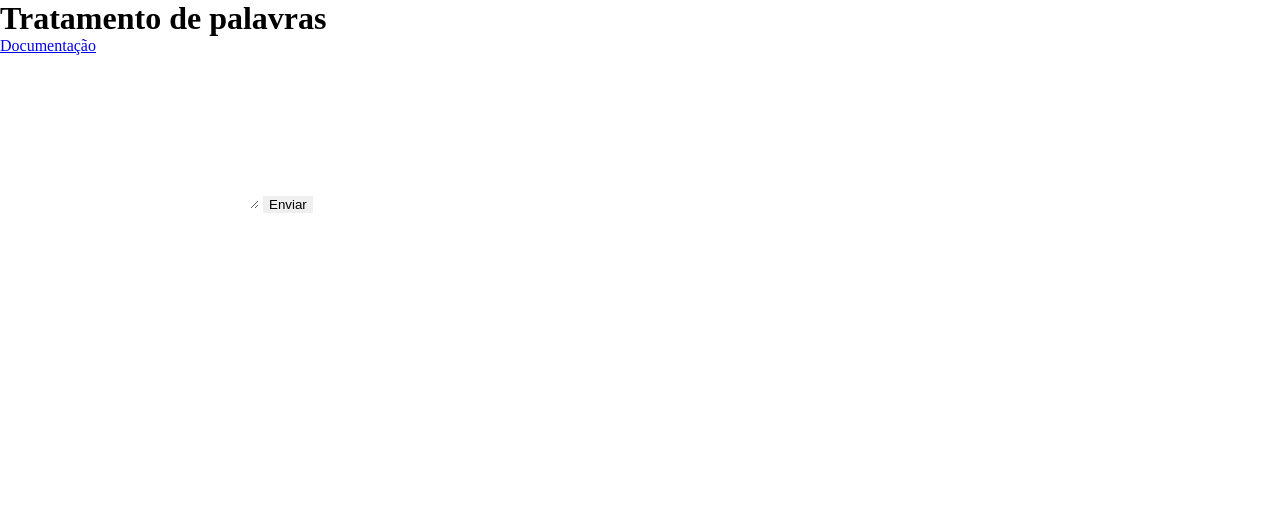
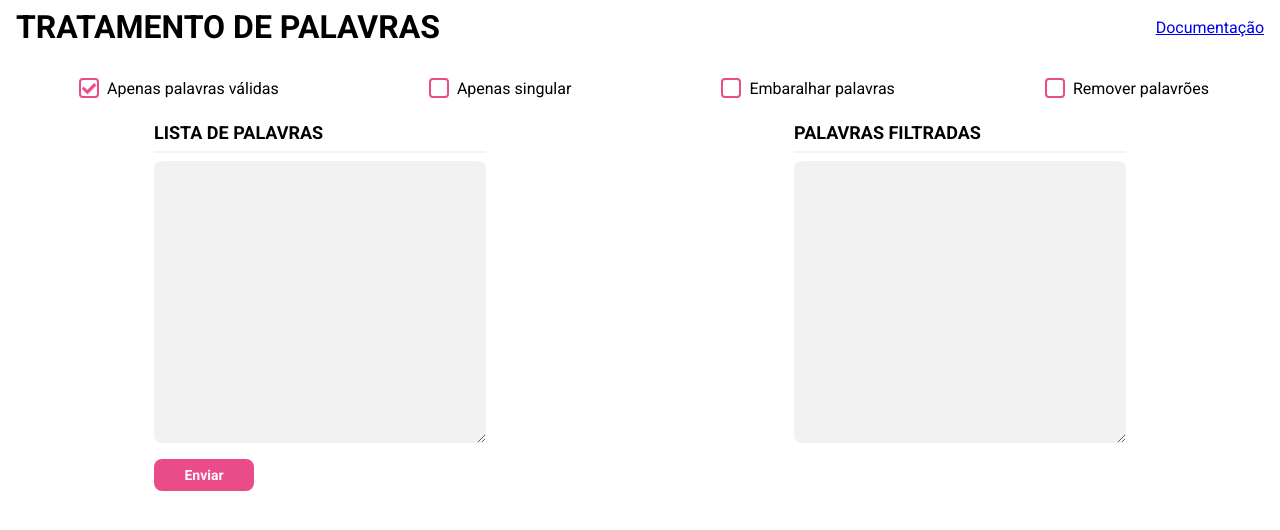
Before and after one commit to Renato-Nakamura/tratamento-de-palavras-API, a website: page front/index.html in a window 1280 px wide. Both pictures are taken after a click on the button "Enviar". Drawn offline with Linux system fonts and the light colour scheme; no server answers.

Commit message:
style and filters

```diff
--- a/front/index.html
+++ b/front/index.html
@@ -11,13 +11,41 @@
 
 <body>
     <header>
-        <h1>Tratamento de palavras</h1>
+        <h1>TRATAMENTO DE PALAVRAS</h1>
         <a href="/doc">Documentação</a>
     </header>
+    <div class="options">
+        <label>
+            <input id="onlyValidWords" type="checkbox" name="c-group" checked>
+            <span class="label-text">Apenas palavras válidas</span>
+        </label>
+        <label>
+            <input id="onlySingular" type="checkbox" name="c-group">
+            <span class="label-text">Apenas singular</span>
+        </label>
+        <label>
+            <input id="random" type="checkbox" name="c-group">
+            <span class="label-text">Embaralhar palavras</span>
+        </label>
+        <label>
+            <input id="removeBadWords" type="checkbox" name="c-group">
+            <span class="label-text">Remover palavrões</span>
+        </label>
+    </div>
+
     <main>
+        <div class="textareas">
+            <h2>LISTA DE PALAVRAS</h2>
+            <div class="linha"></div>
             <textarea name="words" id="words" cols="30" rows="10"></textarea>
             <button onclick="verificar()">Enviar</button>
-            <p id="resposta"></p>
+        </div>
+        <div class="textareas">
+            <h2>PALAVRAS FILTRADAS</h2>
+            <div class="linha"></div>
+
+            <textarea id="resposta"></textarea>
+        </div>
     </main>
     <script src="./script.js"></script>
 </body>
--- a/front/script.js
+++ b/front/script.js
@@ -1,12 +1,20 @@
 const verificar = () => {
   let words = document.querySelector("#words").value;
   const resposta = document.querySelector("#resposta");
+  const onlyValidWords = document.querySelector("#onlyValidWords").checked;
+  const onlySingular = document.querySelector("#onlySingular").checked;
+  const random = document.querySelector("#random").checked;
+  const removeBadWords = document.querySelector("#removeBadWords").checked;
   words = words.split(",");
   let body = {
-    random: true,
+    filters: {
+      onlyValidWords: onlyValidWords,
+      onlySingular: onlySingular,
+      random: random,
+      removeBadWords: removeBadWords,
+    },
     words: words,
   };
-  console.log(words);
   fetch("/verificar", {
     method: "POST",
     headers: {
--- a/front/style.css
+++ b/front/style.css
@@ -1,4 +1,215 @@
-*{
-    margin: 0;
-    border: 0;
+@import url("https://fonts.googleapis.com/css2?family=Roboto:ital,wght@0,100;0,300;0,400;0,500;0,700;0,900;1,100;1,300;1,400;1,500;1,700;1,900&display=swap");
+
+* {
+  margin: 0;
+  border: 0;
+  font-family: "Roboto", sans-serif;
 }
+
+header {
+  width: 100%;
+  display: flex;
+  align-items: center;
+  padding: 0.5rem 0;
+}
+
+header h1 {
+  margin-right: auto;
+  padding-left: 1rem;
+}
+
+header a {
+  padding-right: 1rem;
+}
+
+main {
+  width: 100%;
+  display: flex;
+  justify-content: space-around;
+  flex-wrap: wrap;
+}
+
+textarea {
+  /* border: 1px black solid; */
+  background-color: #f1f1f2;
+  border-radius: 8px;
+  padding: 1rem;
+  width: 300px;
+  min-height: 250px;
+  resize: vertical;
+}
+
+.textareas {
+  display: flex;
+  flex-direction: column;
+}
+
+h2 {
+  font-size: 18px;
+}
+
+.textareas button {
+  width: 100px;
+  padding: 0.5rem;
+  margin: 1rem 0;
+  border-radius: 8px;
+  background-color: #ea4c89;
+  color: #fdf8fa;
+  font-weight: bold;
+  font-size: 14px;
+}
+
+.linha {
+  height: 2px;
+  width: 100%;
+  background-color: #f2f2f3;
+  margin: 0.5rem 0;
+}
+
+.options {
+  display: flex;
+  justify-content: space-around;
+  margin: 1rem 0;
+  flex-wrap: wrap;
+}
+
+label {
+  display: flex;
+  flex-direction: row;
+  align-items: center;
+}
+@media (max-width: 840px) {
+  label {
+    width: 210px;
+  }
+}
+input {
+  position: relative !important;
+  -webkit-appearance: none;
+  -moz-appearance: none;
+  appearance: none;
+  margin: 8px;
+  box-sizing: content-box;
+  overflow: hidden;
+}
+input:before {
+  content: "";
+  display: block;
+  box-sizing: content-box;
+  width: 16px;
+  height: 16px;
+  border: 2px solid #ea4c89;
+  transition: 0.2s border-color ease;
+}
+input:checked:before {
+  border-color: #ea4c89;
+  transition: 0.5s border-color ease;
+}
+input:disabled:before {
+  border-color: #ea4c89;
+  background-color: #ea4c89;
+}
+input:after {
+  content: "";
+  display: block;
+  position: absolute;
+  box-sizing: content-box;
+  top: 50%;
+  left: 50%;
+  transform-origin: 50% 50%;
+  background-color: #ea4c89;
+  width: 16px;
+  height: 16px;
+  border-radius: 100vh;
+  transform: translate(-50%, -50%) scale(0);
+}
+input[type="radio"]:before {
+  border-radius: 100vh;
+}
+input[type="radio"]:after {
+  width: 16px;
+  height: 16px;
+  border-radius: 100vh;
+  transform: translate(-50%, -50%) scale(0);
+}
+input[type="radio"]:checked:after {
+  -webkit-animation: toggleOnRadio 0.2s ease forwards;
+  animation: toggleOnRadio 0.2s ease forwards;
+}
+input[type="checkbox"]:before {
+  border-radius: 4px;
+}
+input[type="checkbox"]:after {
+  width: 9.6px;
+  height: 16px;
+  border-radius: 0;
+  transform: translate(-50%, -85%) scale(0) rotate(45deg);
+  background-color: transparent;
+  box-shadow: 4px 4px 0px 0px #ea4c89;
+}
+input[type="checkbox"]:checked:after {
+  -webkit-animation: toggleOnCheckbox 0.2s ease forwards;
+  animation: toggleOnCheckbox 0.2s ease forwards;
+}
+input[type="checkbox"].filled:before {
+  border-radius: 4px;
+  transition: 0.2s border-color ease, 0.2s background-color ease;
+}
+input[type="checkbox"].filled:checked:not(:disabled):before {
+  background-color: #ea4c89;
+}
+input[type="checkbox"].filled:not(:disabled):after {
+  box-shadow: 4px 4px 0px 0px white;
+}
+@-webkit-keyframes toggleOnCheckbox {
+  0% {
+    opacity: 0;
+    transform: translate(-50%, -85%) scale(0) rotate(45deg);
+  }
+  70% {
+    opacity: 1;
+    transform: translate(-50%, -85%) scale(0.9) rotate(45deg);
+  }
+  100% {
+    transform: translate(-50%, -85%) scale(0.8) rotate(45deg);
+  }
+}
+@keyframes toggleOnCheckbox {
+  0% {
+    opacity: 0;
+    transform: translate(-50%, -85%) scale(0) rotate(45deg);
+  }
+  70% {
+    opacity: 1;
+    transform: translate(-50%, -85%) scale(0.9) rotate(45deg);
+  }
+  100% {
+    transform: translate(-50%, -85%) scale(0.8) rotate(45deg);
+  }
+}
+@-webkit-keyframes toggleOnRadio {
+  0% {
+    opacity: 0;
+    transform: translate(-50%, -50%) scale(0);
+  }
+  70% {
+    opacity: 1;
+    transform: translate(-50%, -50%) scale(0.9);
+  }
+  100% {
+    transform: translate(-50%, -50%) scale(0.8);
+  }
+}
+@keyframes toggleOnRadio {
+  0% {
+    opacity: 0;
+    transform: translate(-50%, -50%) scale(0);
+  }
+  70% {
+    opacity: 1;
+    transform: translate(-50%, -50%) scale(0.9);
+  }
+  100% {
+    transform: translate(-50%, -50%) scale(0.8);
+  }
+}
--- a/src/services/services.js
+++ b/src/services/services.js
@@ -18,6 +18,7 @@ async function verifyWords(words, onlySingular) {
         if (onlySingular && $(".tit-significado--singular").text()) {
           return false;
         }
+        if ($("h1").text()[0] == $("h1").text()[0].toUpperCase()) return false;
         return $("h1").text();
       })
       .catch(() => {
@@ -78,5 +79,5 @@ module.exports = {
   verifyWords,
   shuffle,
   sanitize,
-  removeBadWords
+  removeBadWords,
 };
```
